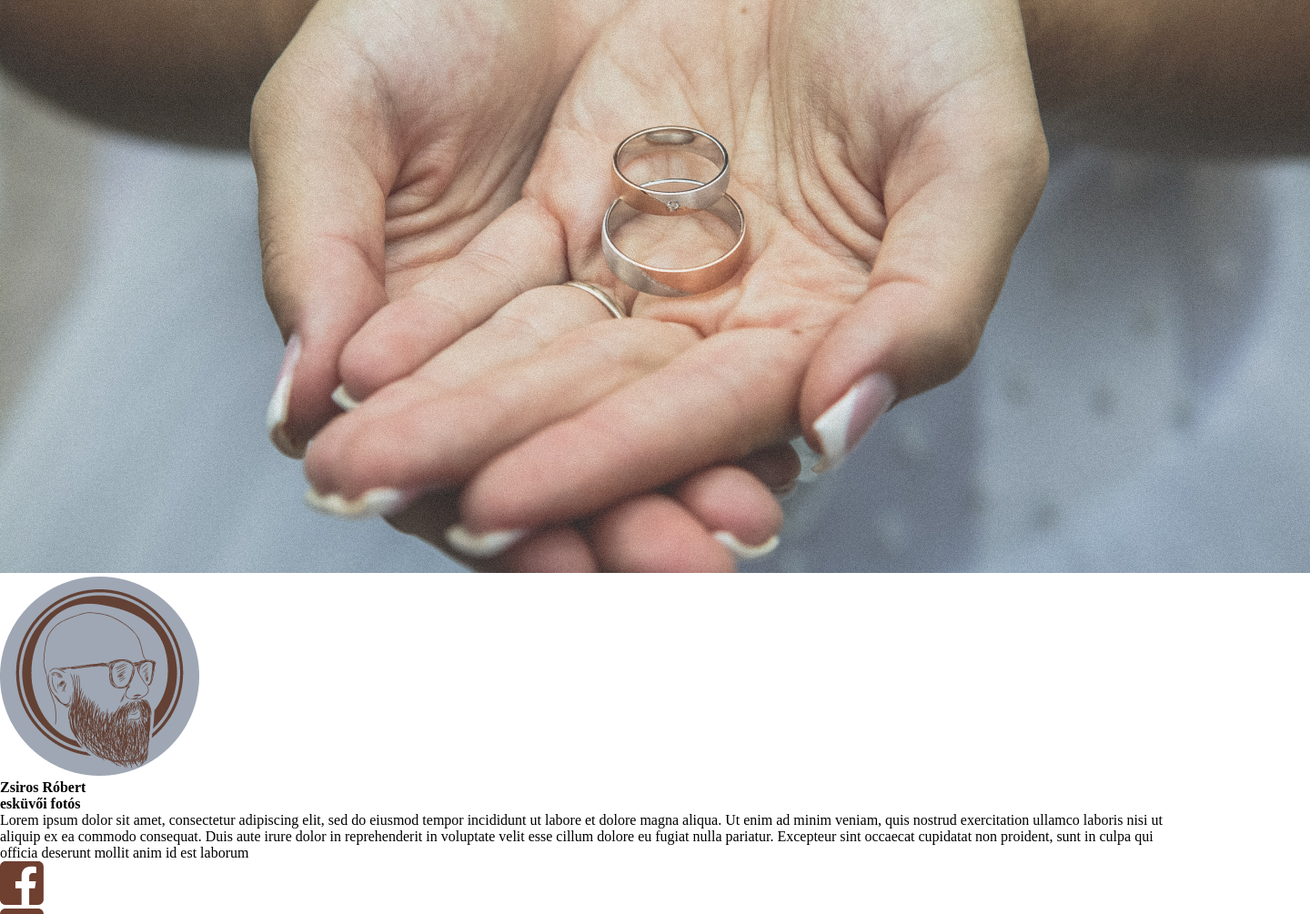
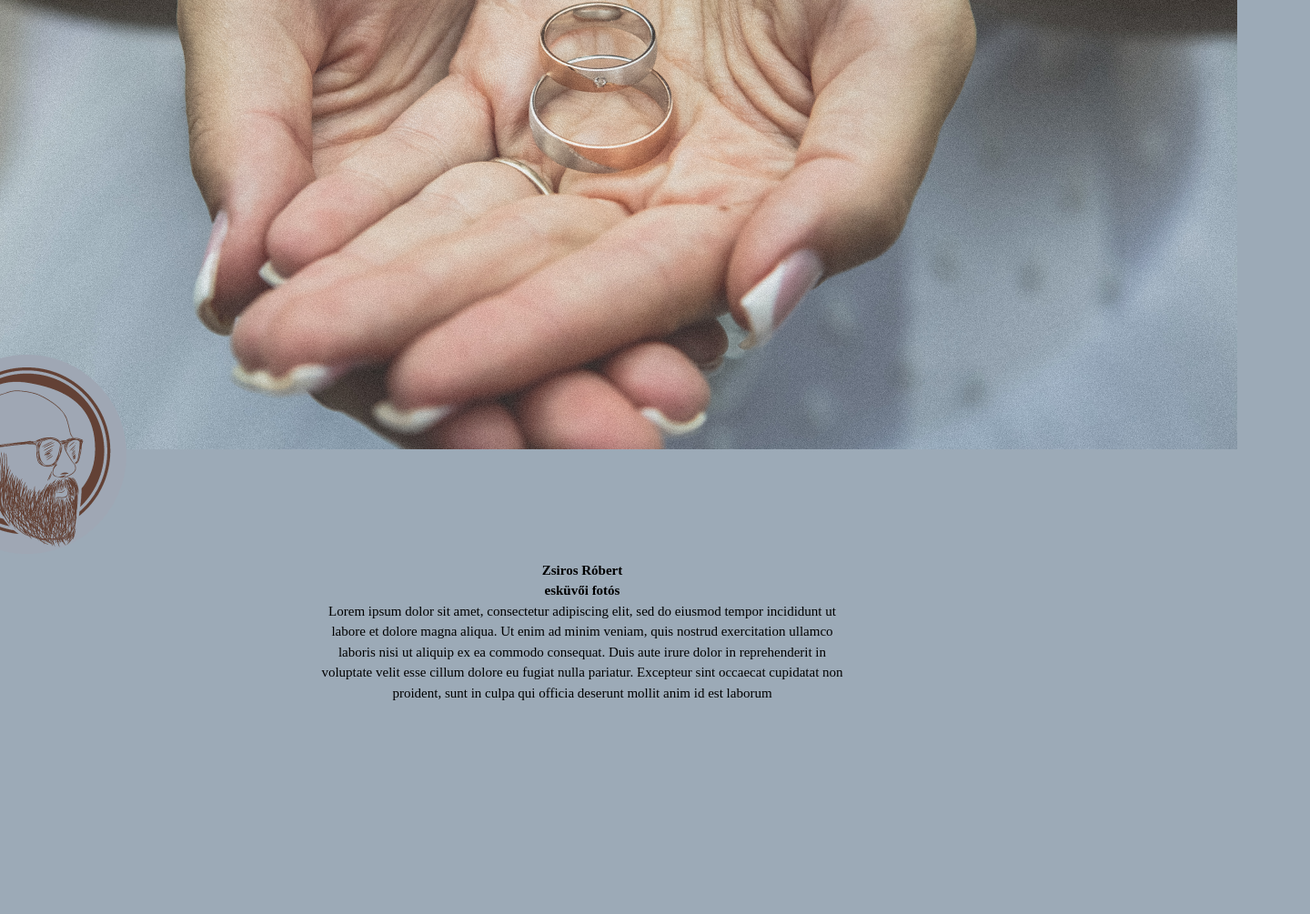
Before and after one commit to zsirosrobert/profile-site, a plain HTML site: page index.html in a window 1280 px wide. Shown: the top 1005 px of the page at 91% size, 1440 px wide, since content can reach past the window. After the commit the page ends 937 px from the top, so only its background shows below. Drawn offline with Linux system fonts and the light colour scheme.

Commit message:
base html base css

```diff
--- a/index.html
+++ b/index.html
@@ -6,18 +6,24 @@
     <link rel="stylesheet" href="main.css">
   </head>
   <body>
+    <section>
     <div class="background"><img src="assets/Frame 1.png" alt=""></div>
+    <div class="content">
+      <div class="profile-picture"><img src="assets/Group 1.png" alt=""></div>
 
-    <div class="profile-picture"><img src="assets/Group 1.png" alt=""></div>
+        <div class="text">
           <h1>Zsiros Róbert</h1>
           <h2>esküvői fotós</h2>
-    <p>Lorem ipsum dolor sit amet, consectetur adipiscing elit, sed do eiusmod tempor incididunt ut labore et dolore magna aliqua. Ut enim ad minim veniam, quis nostrud exercitation ullamco laboris nisi ut aliquip ex ea commodo consequat. Duis aute irure dolor in reprehenderit in voluptate velit esse cillum dolore eu fugiat nulla pariatur. Excepteur sint occaecat cupidatat non proident, sunt in culpa qui officia deserunt mollit anim id est laborum</p>
+
+          <p class="about">Lorem ipsum dolor sit amet, consectetur adipiscing elit, sed do eiusmod tempor incididunt ut labore et dolore magna aliqua. Ut enim ad minim veniam, quis nostrud exercitation ullamco laboris nisi ut aliquip ex ea commodo consequat. Duis aute irure dolor in reprehenderit in voluptate velit esse cillum dolore eu fugiat nulla pariatur. Excepteur sint occaecat cupidatat non proident, sunt in culpa qui officia deserunt mollit anim id est laborum</p>
+        </div>
           <ul>
             <li><a href="https://www.facebook.com" target="_blank"><img src="assets/iconfinder_Rounded_Facebook_svg_5282541 1.svg" alt="Facebook"></a></li>
             <li><a href="https://www.instagram.com" target="_blank"><img src="assets/iconfinder_Rounded_Instagram_svg_5282544 2.svg" alt="Instagram"></a></li>
             <li><a href="https://www.github.com" target="_blank"><img src="assets/iconfinder_github-square_1608907 1.svg" alt="GitHub"></a></li>
           </ul>
 
-
+    </div>
+  </section>
   </body>
 </html>
--- a/main.css
+++ b/main.css
@@ -4,3 +4,32 @@
     box-sizing: border-box;
     font-size: 100%;
   }
+
+  body {
+    display: flex;
+    justify-content: center;
+    align-items: center;
+    height: 100vh;
+    font: 15px Poppins;
+    line-height: 1.5em;
+    background-color: #9CAAB7;
+  }
+
+
+  .background {
+    max-width: 1440px;
+    margin: 0 auto;
+  }
+
+  .profile-picture {
+    display: block;
+    margin-left: auto;
+    margin-right: auto;
+    margin-top: -110px;
+  }
+
+  .text {
+    max-width: 40%;
+    margin: 0 auto;
+    text-align: center;
+  }
```
Lines whose indentation alone changed are shown as unchanged.
